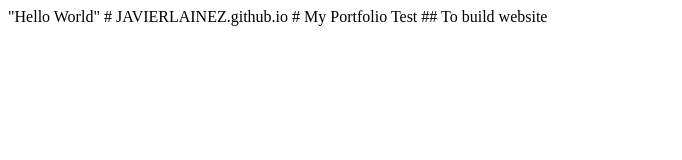
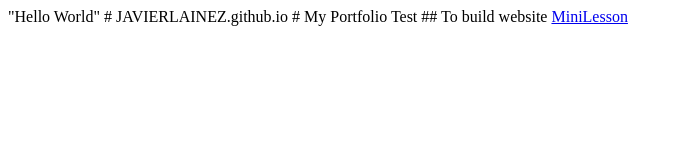
Before and after one commit to JAVIERLAINEZ/JAVIERLAINEZ.github.io, a plain HTML site: page index.html in a window 1280 px wide. Shown: the whole page, without its empty margins (0-682 px from the left). Drawn offline with Linux system fonts and the light colour scheme.

Commit message:
Update index.html

```diff
--- a/index.html
+++ b/index.html
@@ -1,4 +1,9 @@
 "Hello World"
+
 # JAVIERLAINEZ.github.io
+
 # My Portfolio Test
+
 ## To build website
+
+<a href="https://github.com/JAVIERLAINEZ/GitHubMiniLesson">MiniLesson  </a>
```
